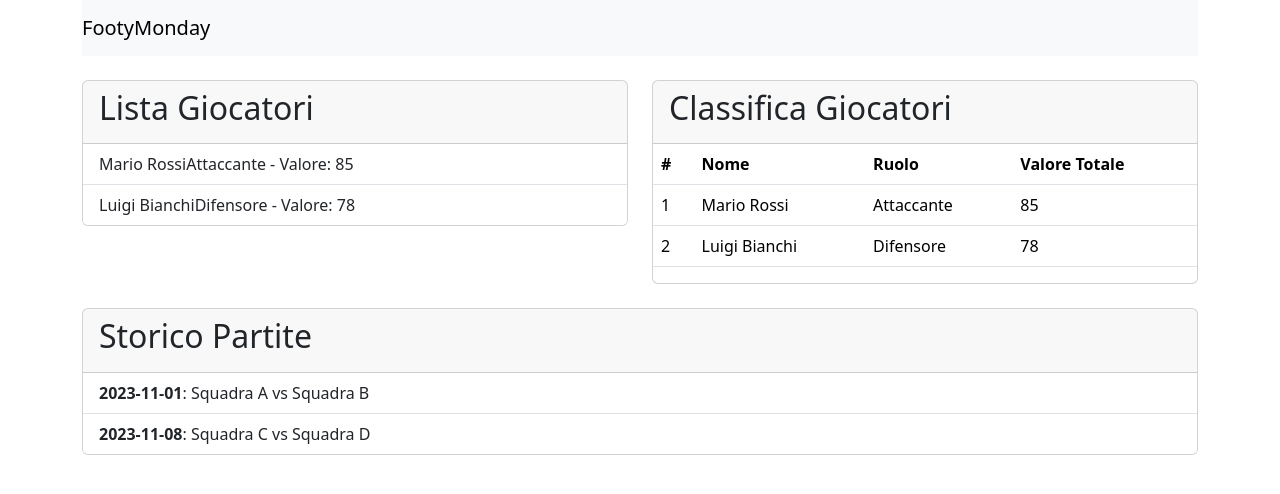
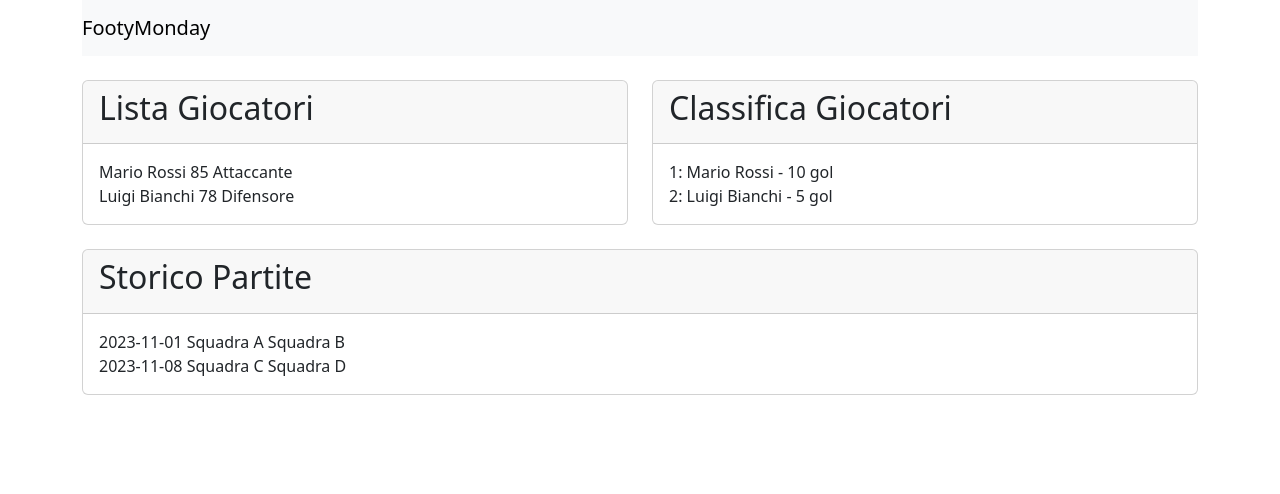
Before and after one commit to YoungOldMan92/FootyMonday, a React (Create React App) app in the folder frontend/: page / in a window 1280 px wide. Shown: the top 494 px of the page. Built offline with nearby package versions, Linux system fonts and the light colour scheme.

Commit message:
Sistemato layout: tolte le righe delle tabelle

```diff
--- a/frontend/src/App.css
+++ b/frontend/src/App.css
@@ -38,14 +38,40 @@
 }
 
 /* Tabelle senza bordi visibili */
+.table-no-border {
+  border-collapse: collapse; /* Assicura un layout senza spazi tra celle */
+}
+
 .table-no-border th,
 .table-no-border td {
-  border: none !important; /* Rimuove i bordi */
+  border: none !important; /* Rimuove i bordi di default */
 }
 
-/* Migliora l'allineamento degli elementi nella lista */
-.list-group-item {
-  display: flex;               /* Usa un layout flessibile */
-  justify-content: space-between; /* Spazia gli elementi */
-  align-items: center;         /* Centra verticalmente */
+/* Stile per la lista simulata */
+.leaderboard {
+  display: grid;
+  grid-template-columns: 1fr 2fr 2fr 2fr; /* 4 colonne di larghezza */
+  gap: 0.5rem; /* Spaziatura tra righe */
 }
+
+.leaderboard-header {
+  display: grid;
+  grid-template-columns: 1fr 2fr 2fr 2fr; /* Stessa struttura delle righe */
+  font-weight: bold;
+  text-align: left;
+  margin-bottom: 0.5rem;
+  color: #555;
+  padding-bottom: 0.5rem;
+  border-bottom: 1px solid #e9ecef; /* Linea separatrice per l'intestazione */
+}
+
+.leaderboard-row {
+  display: grid;
+  grid-template-columns: 1fr 2fr 2fr 2fr; /* Stessa struttura delle colonne */
+  padding: 0.5rem 0;
+  border-bottom: 1px solid #e9ecef; /* Leggera linea separatrice */
+}
+
+.leaderboard-row:last-child {
+  border-bottom: none; /* Rimuove la linea per l'ultimo elemento */
+}
--- a/frontend/src/components/GoalLeaderboard.js
+++ b/frontend/src/components/GoalLeaderboard.js
@@ -2,8 +2,8 @@ import React from 'react';
 
 function GoalLeaderboard() {
   const leaderboard = [
-    { id: 1, name: 'Mario Rossi', role: 'Attaccante', value: 85 },
-    { id: 2, name: 'Luigi Bianchi', role: 'Difensore', value: 78 },
+    { id: 1, name: 'Mario Rossi', role: 'Attaccante', value: 85, gol: 10 },
+    { id: 2, name: 'Luigi Bianchi', role: 'Difensore', value: 78, gol: 5 },
   ];
 
   return (
@@ -11,26 +11,18 @@ function GoalLeaderboard() {
       <div className="card-header">
         <h2>Classifica Giocatori</h2>
       </div>
-      <table className="table table-no-border">
-        <thead>
-          <tr>
-            <th>#</th>
-            <th>Nome</th>
-            <th>Ruolo</th>
-            <th>Valore Totale</th>
-          </tr>
-        </thead>
-        <tbody>
-          {leaderboard.map((player, index) => (
-            <tr key={player.id}>
-              <td>{index + 1}</td>
-              <td>{player.name}</td>
-              <td>{player.role}</td>
-              <td>{player.value}</td>
-            </tr>
-          ))}
-        </tbody>
-      </table>
+      <div className="card-body">
+        <div className="leaderboard">
+            {leaderboard.map((player, index) => (
+                <div key={player.id} className="leaderboard-row">
+                <div></div>
+                <div>{index + 1}: {player.name} - {player.gol} gol</div>
+                <div></div>
+                <div></div>
+                </div>
+            ))}
+        </div>
+      </div>
     </div>
   );
 }
--- a/frontend/src/components/MatchHistory.js
+++ b/frontend/src/components/MatchHistory.js
@@ -11,13 +11,15 @@ function MatchHistory() {
       <div className="card-header">
         <h2>Storico Partite</h2>
       </div>
-      <ul className="list-group list-group-flush">
-        {matches.map((match) => (
-          <li key={match.id} className="list-group-item">
-            <strong>{match.date}</strong>: {match.teamA} vs {match.teamB}
-          </li>
-        ))}
-      </ul>
+      <div className="card-body">
+        <div className="leaderboard">
+          {matches.map((match) => (
+            <div key={match.id} className="leaderboard-row">
+              <div>{match.date} {match.teamA} {match.teamB}</div>
+            </div>
+          ))}
+        </div>
+      </div>
     </div>
   );
 }
--- a/frontend/src/components/PlayerList.js
+++ b/frontend/src/components/PlayerList.js
@@ -1,26 +1,25 @@
-import React, { useState } from 'react';
+import React from 'react';
 
 function PlayerList() {
-  const [players, setPlayers] = useState([
+  const players = [
     { id: 1, name: 'Mario Rossi', role: 'Attaccante', value: 85 },
     { id: 2, name: 'Luigi Bianchi', role: 'Difensore', value: 78 },
-  ]);
+  ];
 
   return (
     <div className="card">
       <div className="card-header">
         <h2>Lista Giocatori</h2>
       </div>
-      <ul className="list-group list-group-flush">
-        {players.map((player) => (
-          <li key={player.id} className="list-group-item">
-            <span>{player.name}</span>
-            <span>
-              {player.role} - Valore: {player.value}
-            </span>
-          </li>
-        ))}
-      </ul>
+      <div className="card-body">
+        <div className="leaderboard">
+          {players.map((player) => (
+            <div key={player.id} className="leaderboard-row">
+              <div>{player.name} {player.value} {player.role} </div>
+            </div>
+          ))}
+        </div>
+      </div>
     </div>
   );
 }
```
